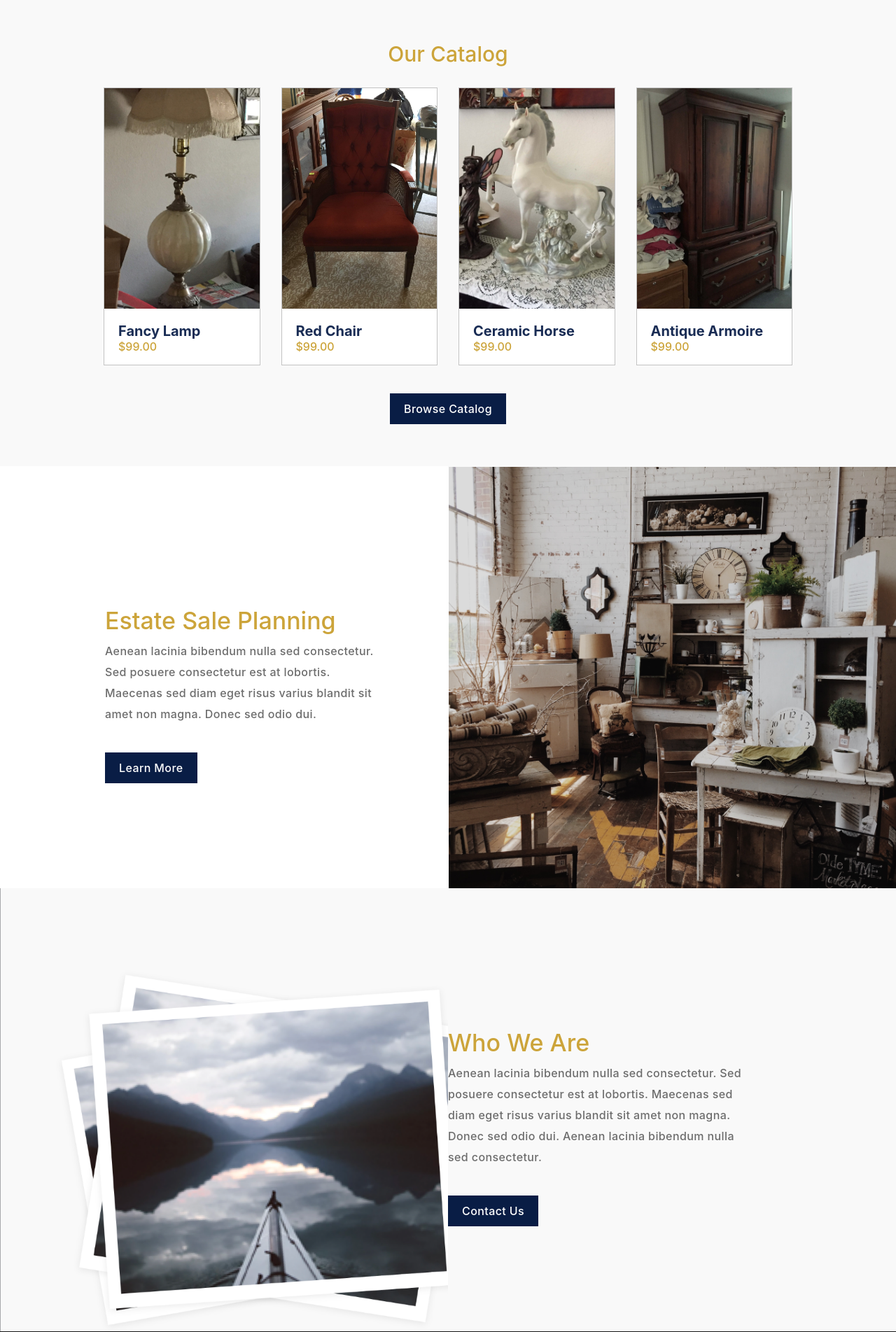
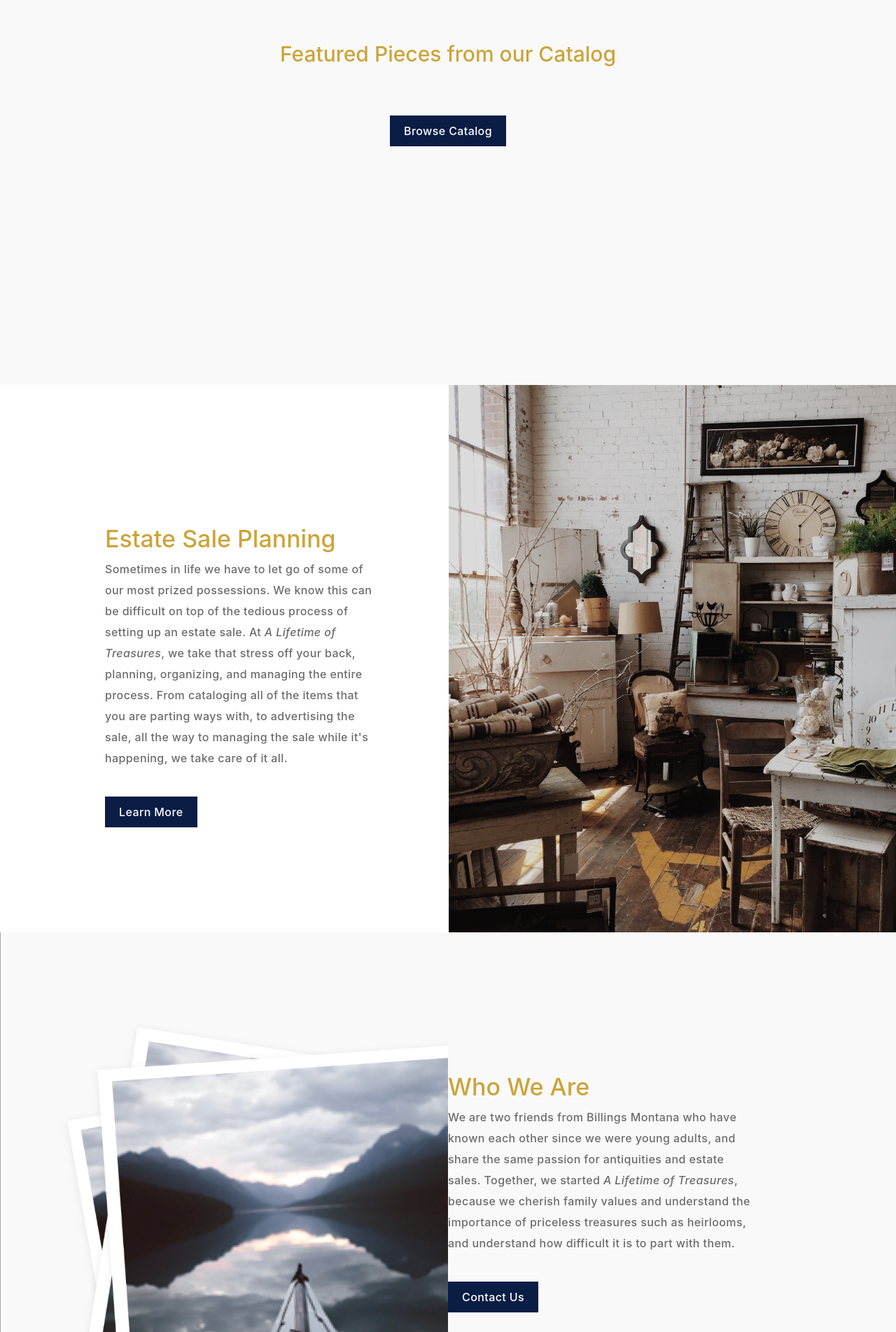
Before and after one commit to TJBANEY/lifetime-of-treasures, a Django app: template lifetimeoftreasures/templates/landing_page.html in a window 1280 px wide. Shown: the part 638-2541 px from the top of the page at 70% size. Run offline with Django 3.2, Linux system fonts and the light colour scheme; the template is opened without the code that fills it, so the values that code supplies are empty; parts of the project's set-up code (start-up, migrations or seed data) failed here and were passed over; some libraries are stand-ins or nearby versions.

Commit message:
Add copy to landing page and catalog. Fix inventory modals

```diff
--- a/lifetimeoftreasures/templates/landing_page.html
+++ b/lifetimeoftreasures/templates/landing_page.html
@@ -3,12 +3,12 @@
 {% block body %}
     <div id="home-hero" class="hero landing-section home col-xs-12">
         <div id="hero-text-box">
-            <h3>What this site is</h3>
+            <h3>Passionate Estate Sale Planning</h3>
             <p class="text-left">
-                Aenean lacinia bibendum nulla sed consectetur.
-                Sed posuere consectetur est at lobortis. Maecenas
-                sed diam eget risus varius blandit sit amet non
-                magna. Donec sed odio dui.
+                Estate sales have been a huge part of our lives, and together we have decades of
+                experience. We have a rich and diverse collection of antiques, art, furniture
+                and more, or if you desire assistance setting up an estate sale, we would be happy
+                to help!
             </p>
             <a href="/catalog">
                 <button class="gold">
@@ -20,44 +20,19 @@
 
     <div id="gallery" class="container-fluid landing-section col-xs-12">
         <div class="row">
-            <h4>Our Catalog</h4>
+            <h4>Featured Pieces from our Catalog</h4>
 
-            <div class="col gallery-item-container">
-                <div class="gallery-item-card">
-                    <div class="image one"></div>
-                    <div class="info">
-                        <span class="name">Fancy Lamp</span>
-                        <span class="price">$99.00</span>
+            {% for item in inventory_preview %}
+                <div class="col gallery-item-container">
+                    <div class="gallery-item-card">
+                        <div class="image" style="background-position: center; border-bottom: 1px solid #d6d6d6; background-image: url('media/{{ item.image }}')"></div>
+                        <div class="info">
+                            <span class="name">{{ item.name }}</span>
+                            <span class="price">${{ item.price }}</span>
+                        </div>
                     </div>
                 </div>
-            </div>
-            <div class="col gallery-item-container">
-                <div class="gallery-item-card">
-                    <div class="image two"></div>
-                    <div class="info">
-                        <span class="name">Red Chair</span>
-                        <span class="price">$99.00</span>
-                    </div>
-                </div>
-            </div>
-            <div class="col gallery-item-container">
-                <div class="gallery-item-card">
-                    <div class="image three"></div>
-                    <div class="info">
-                        <span class="name">Ceramic Horse</span>
-                        <span class="price">$99.00</span>
-                    </div>
-                </div>
-            </div>
-            <div class="col gallery-item-container">
-                <div class="gallery-item-card">
-                    <div class="image four"></div>
-                    <div class="info">
-                        <span class="name">Antique Armoire</span>
-                        <span class="price">$99.00</span>
-                    </div>
-                </div>
-            </div>
+            {% endfor %}
 
             <div class="col-12 mgn-top-forty text-center">
                 <a href="/catalog">
@@ -72,10 +47,15 @@
             <div class="col-6 content">
                 <h3>Estate Sale Planning</h3>
                 <p>
-                    Aenean lacinia bibendum nulla sed consectetur.
-                    Sed posuere consectetur est at lobortis. Maecenas
-                    sed diam eget risus varius blandit sit amet non
-                    magna. Donec sed odio dui.
+                    Sometimes in life we have to let go of some of our most
+                    prized possessions. We know this can
+                    be difficult on top of the tedious process of
+                    setting up an estate sale. At <i>A Lifetime of Treasures</i>,
+                    we take that stress off your back, planning, organizing,
+                    and managing the entire process. From cataloging all of
+                    the items that you are parting ways with, to advertising the
+                    sale, all the way to managing the sale while it's happening,
+                    we take care of it all.
                 </p>
                 <a href="/estate-sales">
                     <button class="blue">Learn More</button>
@@ -91,10 +71,11 @@
             <div class="col-6 content">
                 <h3>Who We Are</h3>
                 <p>
-                    Aenean lacinia bibendum nulla sed consectetur.
-                    Sed posuere consectetur est at lobortis. Maecenas
-                    sed diam eget risus varius blandit sit amet non
-                    magna. Donec sed odio dui. Aenean lacinia bibendum nulla sed consectetur.
+                    We are two friends from Billings Montana who have known each other since we
+                    were young adults, and share the same passion for antiquities and estate sales.
+                    Together, we started <i>A Lifetime of Treasures</i>, because we cherish family
+                    values and understand the importance of priceless treasures such as heirlooms,
+                    and understand how difficult it is to part with them.
                 </p>
                 <a href="/contact">
                     <button class="blue">Contact Us</button>
```
Also changed, not shown: lifetimeoftreasures/templates/catalog.html (+26 -50 lines).
